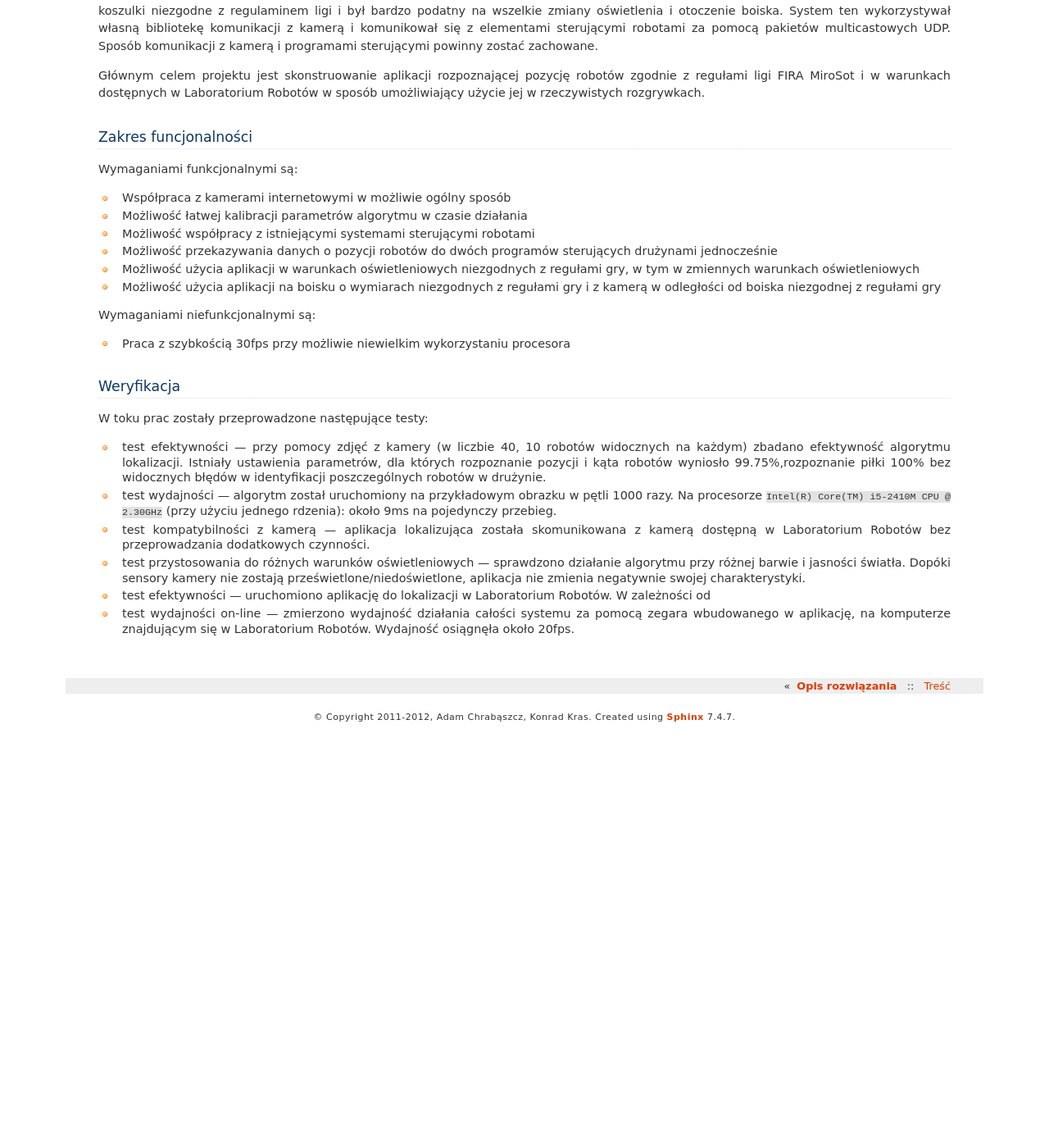
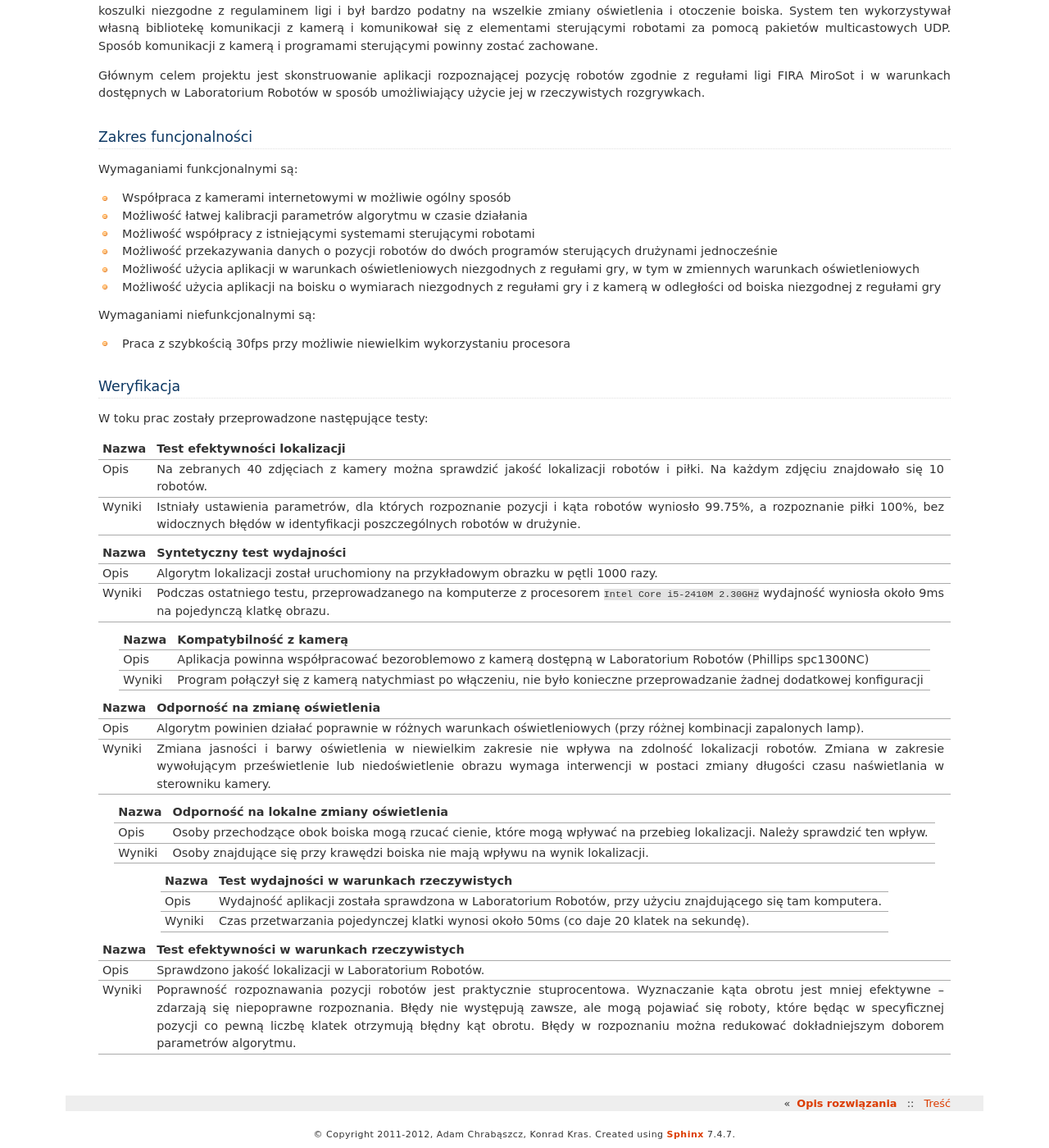
Before and after one commit to admchr/agh-mirosot-vision, a Sphinx documentation site: the page built from doc/process/processdoc.rst, in a window 1280 px wide and 1400 px high, scrolled down 467 px. Shown: the whole window at 82% size. Built offline with Sphinx 7.4.7, drawn with Linux system fonts in a browser that asks for light colours; formulas are drawn with MathJax 3; pages that are not in the unit, such as notebooks, are missing from menus; before the commit the page ends 1358 px from its top, so only the background shows below that.

Commit message:
more process docs

```diff
--- a/doc/process/processdoc.rst
+++ b/doc/process/processdoc.rst
@@ -122,24 +122,94 @@ Weryfikacja
 
 W toku prac zostały przeprowadzone następujące testy:
 
-* test efektywności --- przy pomocy zdjęć z kamery (w liczbie 40, 10
-  robotów widocznych na każdym) zbadano efektywność algorytmu lokalizacji.
-  Istniały ustawienia parametrów, dla których rozpoznanie pozycji i
-  kąta robotów wyniosło 99.75%,rozpoznanie piłki 100%
-  bez widocznych błędów w identyfikacji poszczególnych robotów w drużynie.
-* test wydajności --- algorytm został uruchomiony na przykładowym
-  obrazku w pętli 1000 razy.
-  Na procesorze ``Intel(R) Core(TM) i5-2410M CPU @ 2.30GHz`` (przy użyciu
-  jednego rdzenia): około 9ms na pojedynczy przebieg.
-* test kompatybilności z kamerą --- aplikacja lokalizująca została
-  skomunikowana z kamerą dostępną w Laboratorium Robotów bez przeprowadzania
-  dodatkowych czynności.
-* test przystosowania do różnych warunków oświetleniowych --- sprawdzono
-  działanie algorytmu przy różnej barwie i jasności światła. Dopóki sensory
-  kamery nie zostają prześwietlone/niedoświetlone, aplikacja nie zmienia
-  negatywnie swojej charakterystyki.
-* test efektywności --- uruchomiono aplikację do lokalizacji w
-  Laboratorium Robotów. W zależności od
-* test wydajności on-line --- zmierzono wydajność działania całości systemu
-  za pomocą zegara wbudowanego w aplikację, na komputerze znajdującym się w
-  Laboratorium Robotów. Wydajność osiągnęła około 20fps.
+.. tabularcolumns:: |l|J|
+
+======  ========================================================================
+Nazwa   Test efektywności lokalizacji
+======  ========================================================================
+Opis    Na zebranych 40 zdjęciach z kamery można sprawdzić jakość lokalizacji
+        robotów i piłki. Na każdym zdjęciu znajdowało się 10 robotów.
+
+Wyniki  Istniały ustawienia parametrów, dla których rozpoznanie pozycji i
+        kąta robotów wyniosło 99.75%, a rozpoznanie piłki 100%,
+        bez widocznych błędów w identyfikacji poszczególnych robotów w drużynie.
+======  ========================================================================
+
+.. tabularcolumns:: |l|J|
+
+======  ========================================================================
+Nazwa   Syntetyczny test wydajności
+======  ========================================================================
+Opis    Algorytm lokalizacji został uruchomiony na przykładowym obrazku w pętli
+        1000 razy.
+
+Wyniki  Podczas ostatniego testu, przeprowadzanego na komputerze z procesorem
+        ``Intel Core i5-2410M 2.30GHz`` wydajność wyniosła  około 9ms na
+        pojedynczą klatkę obrazu.
+======  ========================================================================
+
+.. tabularcolumns:: |l|J|
+
+======  ========================================================================
+Nazwa   Kompatybilność z kamerą
+======  ========================================================================
+Opis    Aplikacja powinna współpracować bezoroblemowo z kamerą dostępną w
+        Laboratorium Robotów (Phillips spc1300NC)
+
+Wyniki  Program połączył się z kamerą natychmiast po włączeniu, nie było
+        konieczne przeprowadzanie żadnej dodatkowej konfiguracji
+======  ========================================================================
+
+.. tabularcolumns:: |l|J|
+
+======  ========================================================================
+Nazwa   Odporność na zmianę oświetlenia
+======  ========================================================================
+Opis    Algorytm powinien działać poprawnie w różnych warunkach oświetleniowych
+        (przy różnej kombinacji zapalonych lamp).
+
+Wyniki  Zmiana jasności i barwy oświetlenia w niewielkim zakresie nie wpływa
+        na zdolność lokalizacji robotów. Zmiana w zakresie wywołującym
+        prześwietlenie lub niedoświetlenie obrazu wymaga interwencji w postaci
+        zmiany długości czasu naświetlania w sterowniku kamery.
+======  ========================================================================
+
+.. tabularcolumns:: |l|J|
+
+======  ========================================================================
+Nazwa   Odporność na lokalne zmiany oświetlenia
+======  ========================================================================
+Opis    Osoby przechodzące obok boiska mogą rzucać cienie, które mogą wpływać na
+        przebieg lokalizacji. Należy sprawdzić ten wpływ.
+
+Wyniki  Osoby znajdujące się przy krawędzi boiska nie mają wpływu na wynik
+        lokalizacji.
+======  ========================================================================
+
+.. tabularcolumns:: |l|J|
+
+======  ========================================================================
+Nazwa   Test wydajności w warunkach rzeczywistych
+======  ========================================================================
+Opis    Wydajność aplikacji została sprawdzona w Laboratorium Robotów, przy
+        użyciu znajdującego się tam komputera.
+
+Wyniki  Czas przetwarzania pojedynczej klatki wynosi około 50ms (co daje 20
+        klatek na sekundę).
+======  ========================================================================
+
+
+.. tabularcolumns:: |l|J|
+
+======  ========================================================================
+Nazwa   Test efektywności w warunkach rzeczywistych
+======  ========================================================================
+Opis    Sprawdzono jakość lokalizacji w Laboratorium Robotów.
+
+Wyniki  Poprawność rozpoznawania pozycji robotów jest praktycznie stuprocentowa.
+        Wyznaczanie kąta obrotu jest mniej efektywne -- zdarzają się niepoprawne
+        rozpoznania. Błędy nie występują zawsze, ale mogą pojawiać się roboty,
+        które będąc w specyficznej pozycji co pewną liczbę klatek otrzymują
+        błędny kąt obrotu. Błędy w rozpoznaniu można redukować dokładniejszym
+        doborem parametrów algorytmu.
+======  ========================================================================
```
Also changed, not shown: doc/user/apidoc.rst (line endings or trailing spaces).
